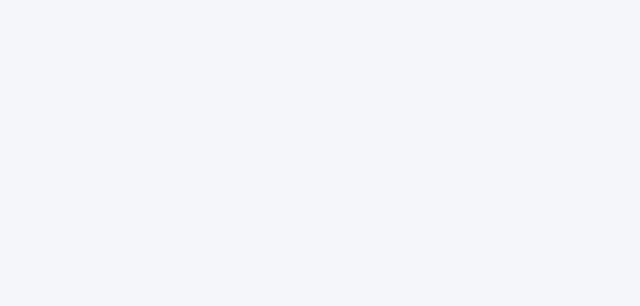
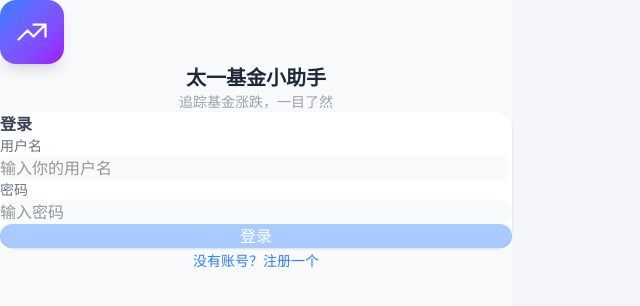
Before and after one commit to taiyi8686/fund-tracker, a React (Vite) app: page /#/login in a window 1280 px wide. Before the commit this address had no page. Shown: the top 306 px of the page, without its empty margins (0-640 px from the left). Built offline with nearby package versions, Linux system fonts and the light colour scheme.

Commit message:
添加登录注册系统，每个用户数据互相隔离

```diff
--- a/src/App.jsx
+++ b/src/App.jsx
@@ -1,16 +1,26 @@
-import { HashRouter, Routes, Route } from 'react-router-dom';
+import { HashRouter, Routes, Route, Navigate } from 'react-router-dom';
+import { getCurrentUser } from './utils/auth';
+import Login from './pages/Login';
 import Dashboard from './pages/Dashboard';
 import AddFund from './pages/AddFund';
 import FundDetail from './pages/FundDetail';
+
+function ProtectedRoute({ children }) {
+  if (!getCurrentUser()) {
+    return <Navigate to="/login" replace />;
+  }
+  return children;
+}
 
 export default function App() {
   return (
     <HashRouter>
       <div className="max-w-lg mx-auto min-h-screen">
         <Routes>
-          <Route path="/" element={<Dashboard />} />
-          <Route path="/add" element={<AddFund />} />
-          <Route path="/fund/:code" element={<FundDetail />} />
+          <Route path="/login" element={<Login />} />
+          <Route path="/" element={<ProtectedRoute><Dashboard /></ProtectedRoute>} />
+          <Route path="/add" element={<ProtectedRoute><AddFund /></ProtectedRoute>} />
+          <Route path="/fund/:code" element={<ProtectedRoute><FundDetail /></ProtectedRoute>} />
         </Routes>
       </div>
     </HashRouter>
--- a/src/components/Header.jsx
+++ b/src/components/Header.jsx
@@ -1,14 +1,13 @@
-import { useNavigate, useLocation } from 'react-router-dom';
+import { useNavigate } from 'react-router-dom';
 
-export default function Header({ title, showBack = false, rightAction }) {
+export default function Header({ title, showBack = false, leftContent, rightAction }) {
   const navigate = useNavigate();
-  const location = useLocation();
 
   return (
     <header className="sticky top-0 z-10 bg-white/80 backdrop-blur-md border-b border-gray-100">
       <div className="flex items-center justify-between h-12 px-4">
-        <div className="w-16">
-          {showBack && (
+        <div className="min-w-[50px]">
+          {showBack ? (
             <button
               onClick={() => navigate(-1)}
               className="text-gray-600 text-sm flex items-center gap-1"
@@ -18,10 +17,10 @@ export default function Header({ title, showBack = false, rightAction }) {
               </svg>
               返回
             </button>
-          )}
+          ) : leftContent || null}
         </div>
         <h1 className="text-base font-semibold text-gray-800">{title}</h1>
-        <div className="w-16 flex justify-end">
+        <div className="min-w-[50px] flex justify-end">
           {rightAction}
         </div>
       </div>
--- a/src/pages/Dashboard.jsx
+++ b/src/pages/Dashboard.jsx
@@ -5,12 +5,19 @@ import AssetSummary from '../components/AssetSummary';
 import FundCard from '../components/FundCard';
 import { getFunds } from '../utils/storage';
 import { fetchMultipleFundEstimates } from '../utils/fundApi';
+import { getCurrentUser, logout } from '../utils/auth';
 
 export default function Dashboard() {
   const [funds, setFunds] = useState([]);
   const [estimates, setEstimates] = useState({});
   const [loading, setLoading] = useState(false);
   const navigate = useNavigate();
+  const username = getCurrentUser();
+
+  const handleLogout = () => {
+    logout();
+    navigate('/login', { replace: true });
+  };
 
   const loadData = useCallback(async () => {
     const storedFunds = getFunds();
@@ -47,7 +54,14 @@ export default function Dashboard() {
     <div className="min-h-screen bg-gray-50 safe-bottom">
       <Header
         title="太一基金小助手"
+        leftContent={
+          <button onClick={handleLogout} className="text-xs text-gray-400">
+            退出
+          </button>
+        }
         rightAction={
+          <div className="flex items-center gap-2">
+            <span className="text-xs text-gray-400">{username}</span>
             <button onClick={loadData} disabled={loading} className="text-gray-500">
               <svg
                 className={`w-5 h-5 ${loading ? 'animate-spin' : ''}`}
@@ -58,6 +72,7 @@ export default function Dashboard() {
                 />
               </svg>
             </button>
+          </div>
         }
       />
 
--- /dev/null
+++ b/src/pages/Login.jsx
@@ -0,0 +1,100 @@
+import { useState } from 'react';
+import { useNavigate } from 'react-router-dom';
+import { login, register } from '../utils/auth';
+
+export default function Login() {
+  const [isRegister, setIsRegister] = useState(false);
+  const [username, setUsername] = useState('');
+  const [password, setPassword] = useState('');
+  const [error, setError] = useState('');
+  const [loading, setLoading] = useState(false);
+  const navigate = useNavigate();
+
+  const handleSubmit = async () => {
+    setError('');
+    setLoading(true);
+    try {
+      if (isRegister) {
+        await register(username, password);
+      } else {
+        await login(username, password);
+      }
+      navigate('/', { replace: true });
+    } catch (e) {
+      setError(e.message);
+    } finally {
+      setLoading(false);
+    }
+  };
+
+  return (
+    <div className="min-h-screen bg-gray-50 flex flex-col">
+      {/* 顶部品牌区 */}
+      <div className="pt-20 pb-8 text-center">
+        <div className="w-16 h-16 bg-gradient-to-br from-blue-500 to-purple-600 rounded-2xl mx-auto mb-4 flex items-center justify-center shadow-lg">
+          <svg className="w-9 h-9 text-white" fill="none" stroke="currentColor" viewBox="0 0 24 24">
+            <path strokeLinecap="round" strokeLinejoin="round" strokeWidth={1.5}
+              d="M13 7h8m0 0v8m0-8l-8 8-4-4-6 6"
+            />
+          </svg>
+        </div>
+        <h1 className="text-xl font-bold text-gray-800">太一基金小助手</h1>
+        <p className="text-sm text-gray-400 mt-1">追踪基金涨跌，一目了然</p>
+      </div>
+
+      {/* 登录表单 */}
+      <div className="px-6 flex-1">
+        <div className="bg-white rounded-2xl p-6 shadow-sm">
+          <h2 className="text-base font-semibold text-gray-700 mb-5">
+            {isRegister ? '注册新账号' : '登录'}
+          </h2>
+
+          <div className="space-y-4">
+            <div>
+              <label className="block text-sm text-gray-500 mb-1.5">用户名</label>
+              <input
+                type="text"
+                value={username}
+                onChange={(e) => { setUsername(e.target.value); setError(''); }}
+                placeholder="输入你的用户名"
+                className="w-full px-4 py-3 bg-gray-50 rounded-xl text-base outline-none focus:ring-2 focus:ring-blue-200"
+              />
+            </div>
+
+            <div>
+              <label className="block text-sm text-gray-500 mb-1.5">密码</label>
+              <input
+                type="password"
+                value={password}
+                onChange={(e) => { setPassword(e.target.value); setError(''); }}
+                placeholder={isRegister ? '设置密码（至少4位）' : '输入密码'}
+                className="w-full px-4 py-3 bg-gray-50 rounded-xl text-base outline-none focus:ring-2 focus:ring-blue-200"
+              />
+            </div>
+          </div>
+
+          {error && (
+            <p className="text-red-500 text-sm mt-3">{error}</p>
+          )}
+
+          <button
+            onClick={handleSubmit}
+            disabled={loading || !username || !password}
+            className="w-full mt-5 py-3 bg-blue-500 text-white rounded-xl font-medium disabled:opacity-40 active:bg-blue-600 transition-colors"
+          >
+            {loading ? '请稍候...' : isRegister ? '注册' : '登录'}
+          </button>
+        </div>
+
+        <div className="text-center mt-5">
+          <button
+            onClick={() => { setIsRegister(!isRegister); setError(''); }}
+            className="text-sm text-blue-500"
+          >
+            {isRegister ? '已有账号？去登录' : '没有账号？注册一个'}
+          </button>
+        </div>
+      </div>
+    </div>
+  );
+}
--- /dev/null
+++ b/src/utils/auth.js
@@ -0,0 +1,54 @@
+const AUTH_KEY = 'fund_tracker_users';
+const SESSION_KEY = 'fund_tracker_session';
+
+async function hashPassword(password) {
+  const encoder = new TextEncoder();
+  const data = encoder.encode(password + '_fund_tracker_salt');
+  const hashBuffer = await crypto.subtle.digest('SHA-256', data);
+  const hashArray = Array.from(new Uint8Array(hashBuffer));
+  return hashArray.map(b => b.toString(16).padStart(2, '0')).join('');
+}
+
+function getUsers() {
+  try {
+    return JSON.parse(localStorage.getItem(AUTH_KEY)) || {};
+  } catch {
+    return {};
+  }
+}
+
+export async function register(username, password) {
+  username = username.trim();
+  if (!username || !password) throw new Error('请输入用户名和密码');
+  if (username.length < 2) throw new Error('用户名至少2个字');
+  if (password.length < 4) throw new Error('密码至少4位');
+
+  const users = getUsers();
+  if (users[username]) throw new Error('该用户名已被注册');
+
+  const hash = await hashPassword(password);
+  users[username] = { hash, createdAt: new Date().toISOString() };
+  localStorage.setItem(AUTH_KEY, JSON.stringify(users));
+  localStorage.setItem(SESSION_KEY, username);
+  return username;
+}
+
+export async function login(username, password) {
+  username = username.trim();
+  const users = getUsers();
+  if (!users[username]) throw new Error('用户名不存在');
+
+  const hash = await hashPassword(password);
+  if (users[username].hash !== hash) throw new Error('密码错误');
+
+  localStorage.setItem(SESSION_KEY, username);
+  return username;
+}
+
+export function logout() {
+  localStorage.removeItem(SESSION_KEY);
+}
+
+export function getCurrentUser() {
+  return localStorage.getItem(SESSION_KEY) || null;
+}
--- a/src/utils/storage.js
+++ b/src/utils/storage.js
@@ -1,8 +1,13 @@
-const STORAGE_KEY = 'fund_tracker_data';
+import { getCurrentUser } from './auth';
+
+function getStorageKey() {
+  const user = getCurrentUser();
+  return user ? `fund_tracker_data_${user}` : 'fund_tracker_data';
+}
 
 export function getFunds() {
   try {
-    const data = localStorage.getItem(STORAGE_KEY);
+    const data = localStorage.getItem(getStorageKey());
     if (!data) return [];
     const parsed = JSON.parse(data);
     return parsed.funds || [];
@@ -12,7 +17,7 @@ export function getFunds() {
 }
 
 export function saveFunds(funds) {
-  localStorage.setItem(STORAGE_KEY, JSON.stringify({ funds }));
+  localStorage.setItem(getStorageKey(), JSON.stringify({ funds }));
 }
 
 export function addFund(fund) {
```
Lines whose indentation alone changed are shown as unchanged.
